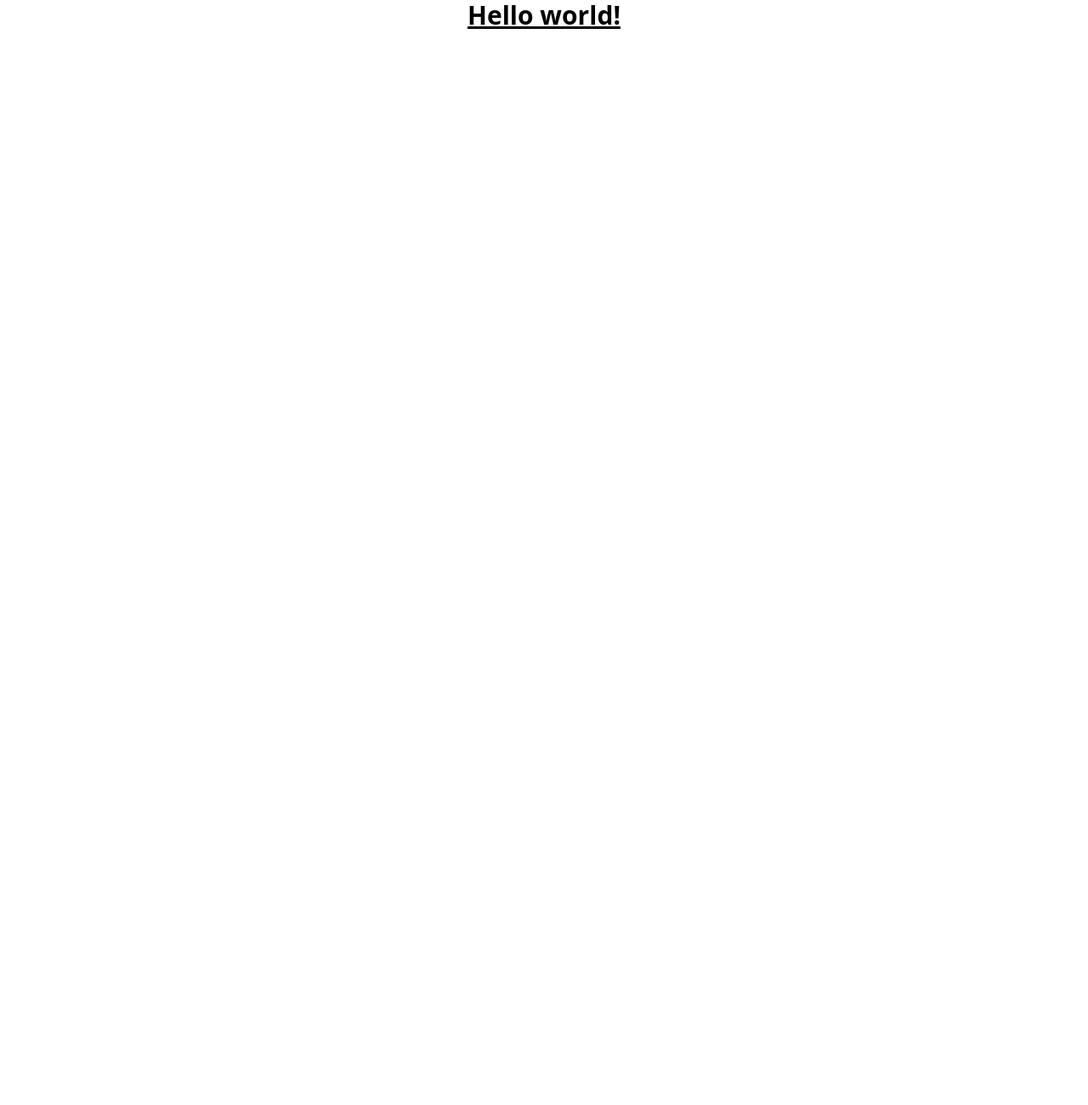
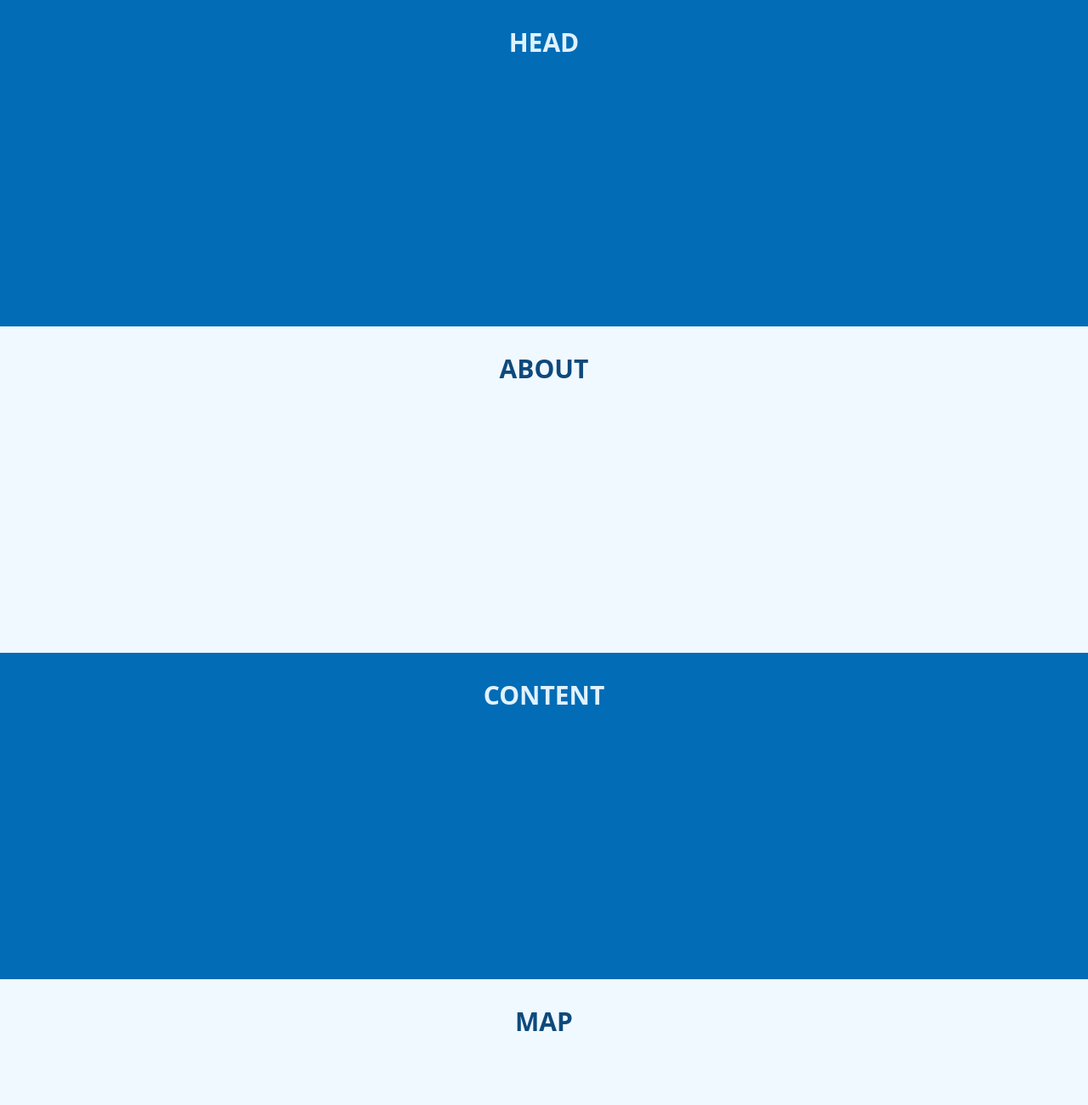
Before and after one commit to luckponte/bereana-site, a website: page src/index.html in a window 1280 px wide. Shown: the top 1300 px of the page at 85% size. Before the commit the page ends 800 px from the top, so only its background shows below. Drawn offline with nearby package versions, Linux system fonts and the light colour scheme; files that its build step writes are made by us from their sources.

Commit message:
Split the main site panels

```diff
--- a/src/imports.css
+++ b/src/imports.css
@@ -1,3 +1,9 @@
 @tailwind base;
 @tailwind components;
 @tailwind utilities;
+
+@layer components {
+    .panel {
+        @apply p-4 md:p-8 w-full h-96
+    }
+}
--- a/src/index.html
+++ b/src/index.html
@@ -9,6 +9,25 @@
     <!-- <script src="main.js"></script> -->
   </head>
   <body>
-    <h1 class="text-3xl font-bold underline text-center">Hello world!</h1>
+    <!-- HEAD -->
+    <div class="panel bg-main-light">
+      <h1 class="text-center text-sky-100 text-3xl font-bold">HEAD</h1>
+    </div>
+    <!-- ABOUT -->
+    <div class="panel bg-sky-50">
+      <h1 class="text-center text-main-dark text-3xl font-bold">ABOUT</h1>
+    </div>
+    <!-- CONTENT -->
+    <div class="panel bg-main-light">
+      <h1 class="text-center text-sky-100 text-3xl font-bold">CONTENT</h1>
+    </div>
+    <!-- MAP -->
+    <div class="panel bg-sky-50">
+      <h1 class="text-center text-main-dark text-3xl font-bold">MAP</h1>
+    </div>
+    <!-- LINKS -->
+    <div class="panel bg-main-light">
+      <h1 class="text-center text-sky-100 text-3xl font-bold">LINKS</h1>
+    </div>
   </body>
 </html>
```
